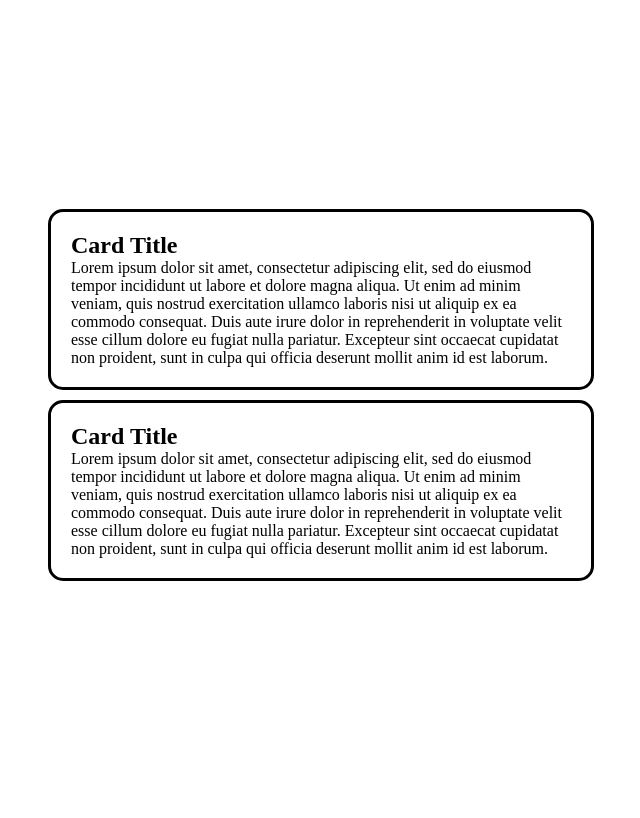
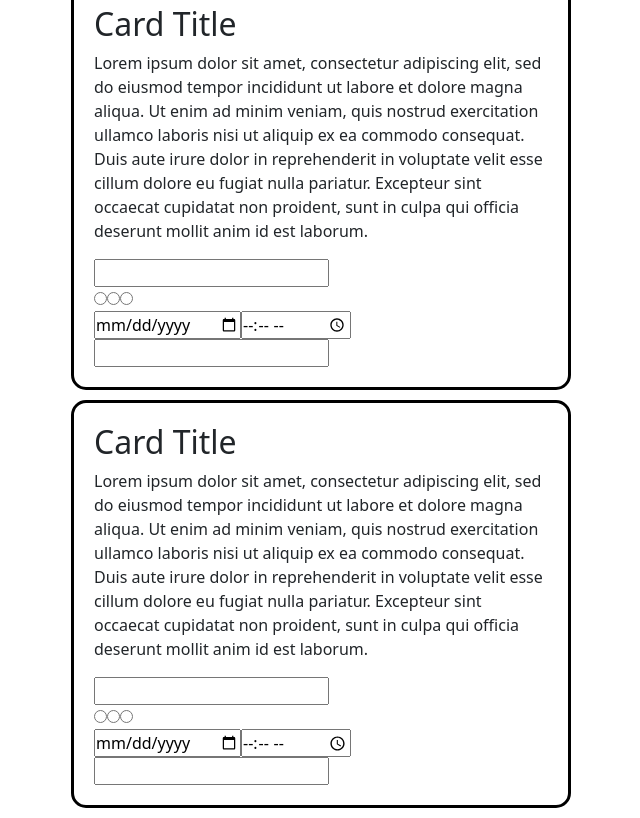
Before and after one commit to adi-sd/task-it, a React (Vite) app: page / in a window 1280 px wide. Shown: the whole page, without its empty margins (319-959 px from the left). Built offline with nearby package versions, Linux system fonts and the light colour scheme.

Commit message:
Added Bootstrap 5.3.3

```diff
--- a/package.json
+++ b/package.json
@@ -10,6 +10,7 @@
     "preview": "vite preview"
   },
   "dependencies": {
+    "bootstrap": "^5.3.3",
     "react": "^18.2.0",
     "react-dom": "^18.2.0"
   },
--- a/src/components/task-component/task-component.tsx
+++ b/src/components/task-component/task-component.tsx
@@ -12,6 +12,18 @@ function TaskComponent() {
                     cillum dolore eu fugiat nulla pariatur. Excepteur sint occaecat cupidatat non proident, sunt in
                     culpa qui officia deserunt mollit anim id est laborum.
                 </p>
+
+                <form className="add-new-task-form">
+                    <input type="text" name="task-title" id="task-title" />
+                    <div>
+                        <input type="radio" name="" id="" />
+                        <input type="radio" name="" id="" />
+                        <input type="radio" name="" id="" />
+                    </div>
+                    <input type="date" name="" id="" />
+                    <input type="time" name="" id="" />
+                    <input type="number" name="" id="" />
+                </form>
             </div>
         </>
     );
--- a/src/main.scss
+++ b/src/main.scss
@@ -22,3 +22,28 @@ body {
     font-weight: 400;
     font-style: normal;
 }
+
+// bootstrap 5.3.3
+
+// Functions first
+@import "../node_modules/bootstrap/scss/functions";
+
+// Variable overrides second
+$primary: #900;
+$enable-shadows: true;
+$prefix: "mo-";
+
+// Required Bootstrap imports
+@import "../node_modules/bootstrap/scss/variables";
+@import "../node_modules/bootstrap/scss/variables-dark";
+@import "../node_modules/bootstrap/scss/maps";
+@import "../node_modules/bootstrap/scss/mixins";
+@import "../node_modules/bootstrap/scss/root";
+
+// Optional components
+@import "../node_modules/bootstrap/scss/utilities";
+@import "../node_modules/bootstrap/scss/reboot";
+@import "../node_modules/bootstrap/scss/containers";
+@import "../node_modules/bootstrap/scss/grid";
+@import "../node_modules/bootstrap/scss/helpers";
+@import "../node_modules/bootstrap/scss/utilities/api";
```
Also changed, not shown: 1 other file (tests, documents, lock files or other folders).
